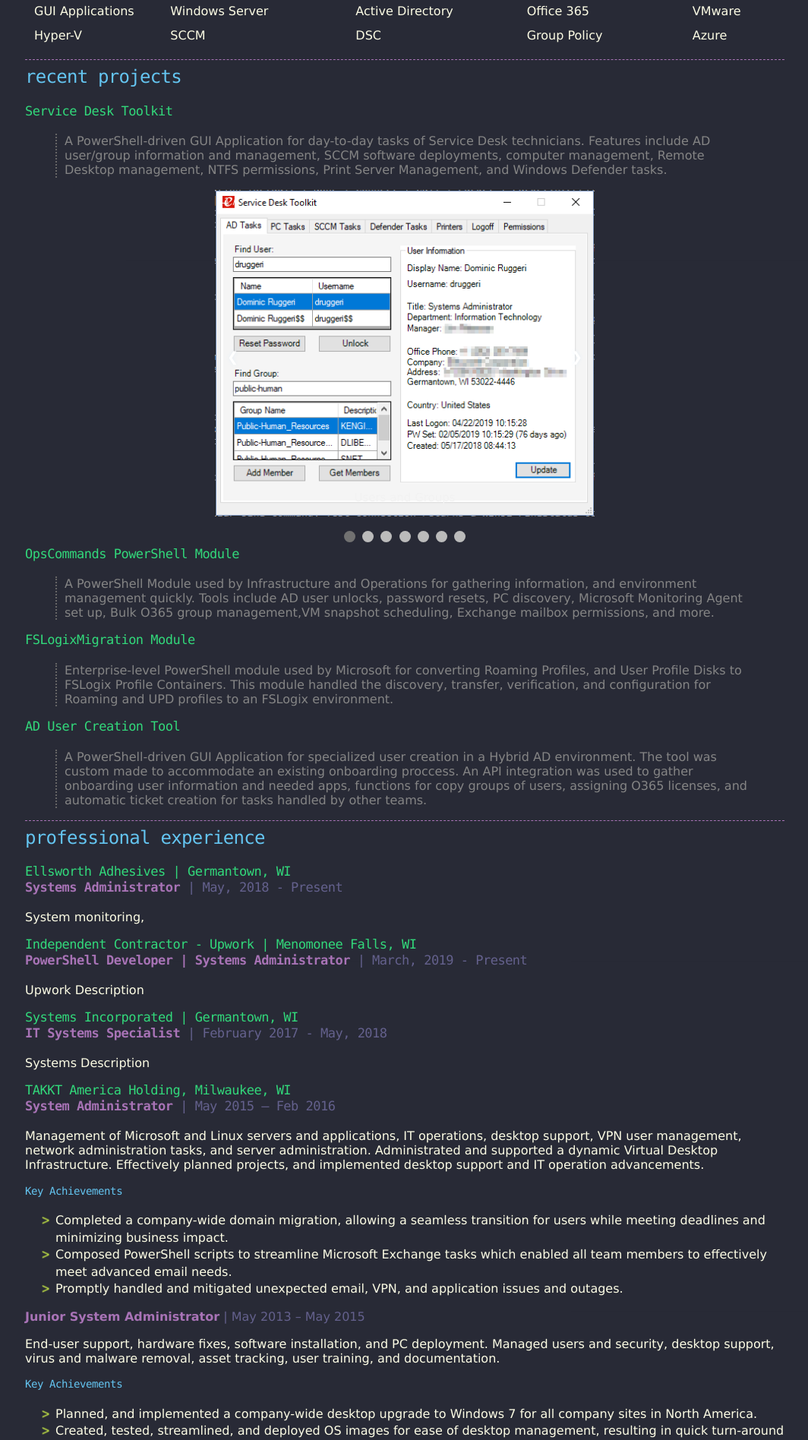
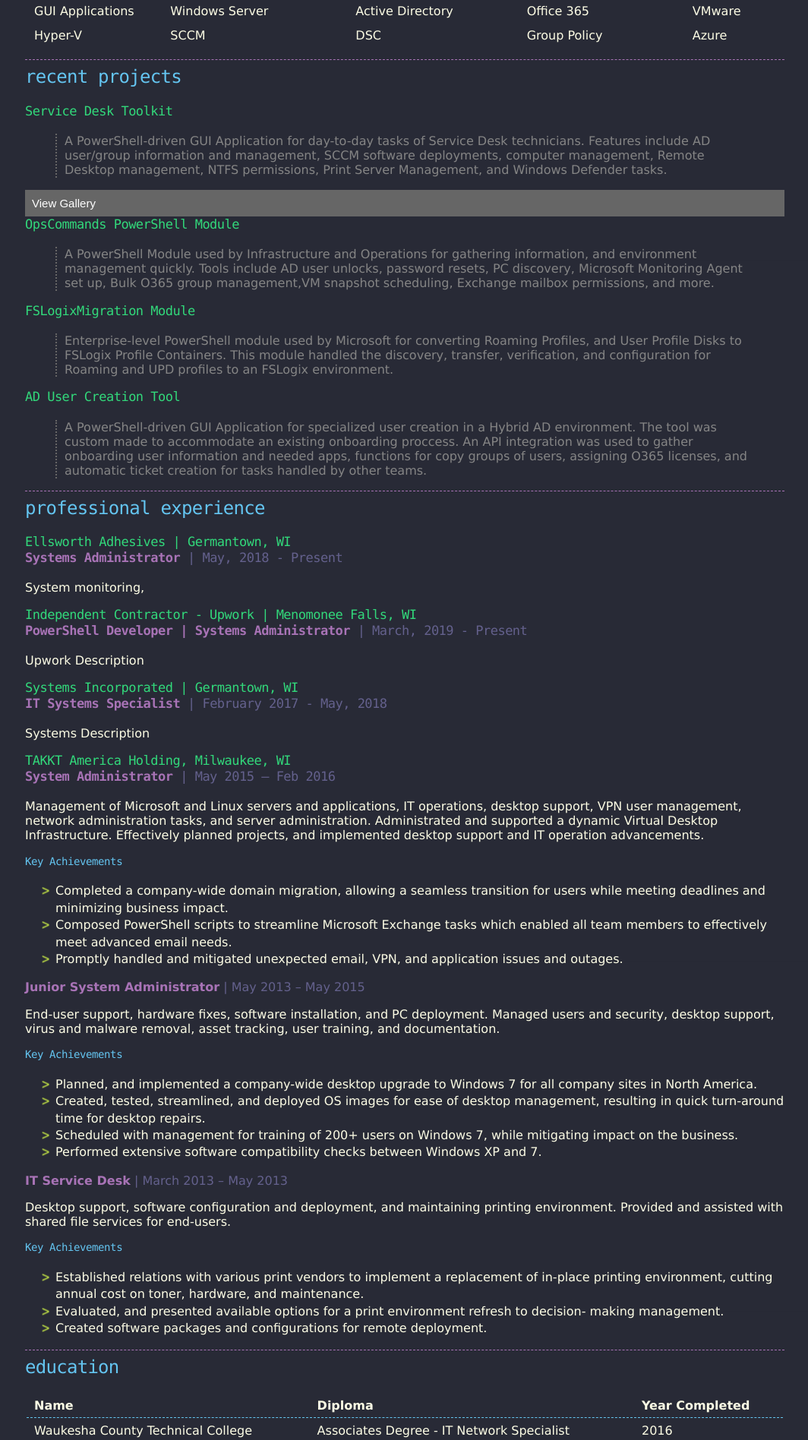
Before and after one commit to DomRRuggeri/DomRRuggeri.github.io, a Jekyll site: the page built from index.md, in a window 1280 px wide. Shown: the part 579-2475 px from the top of the page at 76% size, without its empty margins (107-1171 px from the left). Built offline with Jekyll 4.4.1, drawn with Linux system fonts in a browser that asks for light colours; some of the changed lines change nothing that is shown.

Commit message:
collapse it

```diff
--- a/index.md
+++ b/index.md
@@ -35,6 +35,39 @@
 <head>
 <meta name="viewport" content="width=device-width, initial-scale=1">
 <style>
+.collapsible {
+  background-color: #666;
+  color: white;
+  cursor: pointer;
+  padding: 9px;
+  width: 100%;
+  border: none;
+  text-align: left;
+  outline: none;
+  font-size: 15px;
+}
+
+.active, .collapsible:hover {
+  background-color: #555;
+}
+
+.content {
+  padding: 0 18px;
+  display: none;
+  overflow: hidden;
+  background-color: #f1f1f1;
+}
+</style>
+</head>
+<body>
+
+<button class="collapsible">View Gallery</button>
+<div class="content">
+
+<html>
+<head>
+<meta name="viewport" content="width=device-width, initial-scale=1">
+<style>
 * {box-sizing: border-box}
 body {font-family: Verdana, sans-serif; margin:0}
 .mySlides {display: none}
@@ -55,7 +88,7 @@
   width: auto;
   padding: 16px;
   margin-top: -22px;
-  color: white;
+  color: green;
   font-weight: bold;
   font-size: 18px;
   transition: 0.6s ease;
@@ -76,7 +109,7 @@
 
 /* Caption text */
 .text {
-  color: #f2f2f2;
+  color: #666;
   font-size: 15px;
   padding: 8px 12px;
   position: absolute;
@@ -87,7 +120,7 @@
 
 /* Number text (1/3 etc) */
 .numbertext {
-  color: #f2f2f2;
+  color: #666;
   font-size: 12px;
   padding: 8px 12px;
   position: absolute;
@@ -228,6 +261,29 @@
 </body>
 </html>
 
+</div>
+
+<script>
+var coll = document.getElementsByClassName("collapsible");
+var i;
+
+for (i = 0; i < coll.length; i++) {
+  coll[i].addEventListener("click", function() {
+    this.classList.toggle("active");
+    var content = this.nextElementSibling;
+    if (content.style.display === "block") {
+      content.style.display = "none";
+    } else {
+      content.style.display = "block";
+    }
+  });
+}
+</script>
+
+</body>
+</html>
+
+
 ### OpsCommands PowerShell Module
 >A PowerShell Module used by Infrastructure and Operations for gathering information, and environment management quickly. Tools include AD user unlocks, password resets, PC discovery, Microsoft Monitoring Agent set up, Bulk O365 group management,VM snapshot scheduling, Exchange mailbox permissions, and more.
 
```
